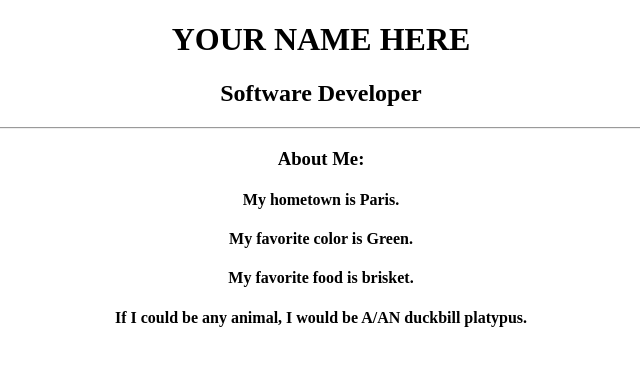
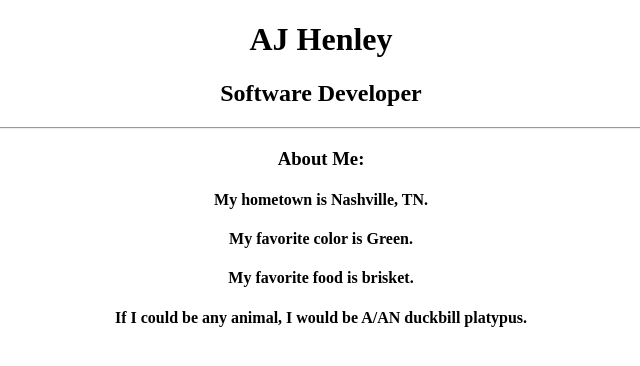
Before and after one commit to ajhenley/my-profile2, a plain HTML site: page index.html in a window 1280 px wide. Shown: the whole page, without its empty margins (319-959 px from the left). Drawn offline with Linux system fonts and the light colour scheme.

Commit message:
Edited to show my name and hometown

```diff
--- a/index.html
+++ b/index.html
@@ -7,11 +7,11 @@
           </head>
           <body>
             <div align="center">
-                <h1>YOUR NAME HERE</h1>
+                <h1>AJ Henley</h1>
                 <h2>Software Developer</h2>
                 <hr>
                 <h3>About Me:</h3>
-                    <h4>My hometown is Paris.</h4>
+                    <h4>My hometown is Nashville, TN.</h4>
                     <h4>My favorite color is Green.</h4>
                     <h4>My favorite food is brisket.</h4>
                     <h4>If I could be any animal, I would be A/AN duckbill platypus.</h4>
```
